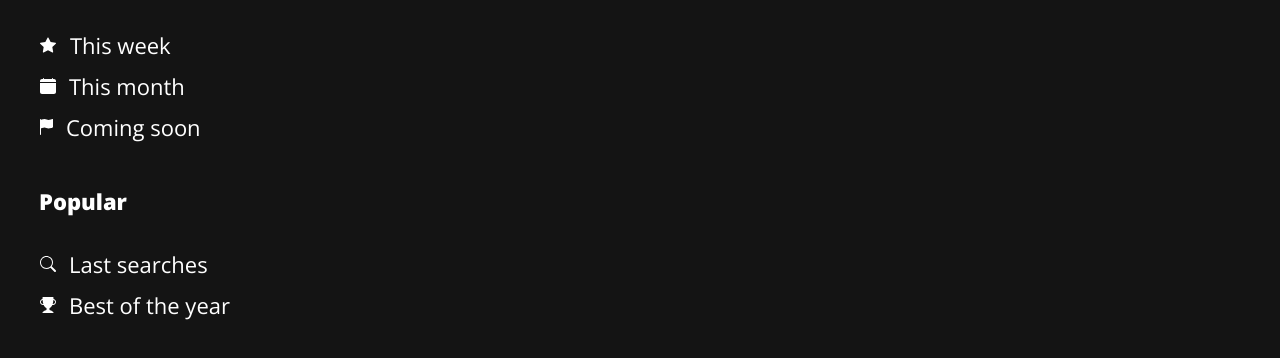
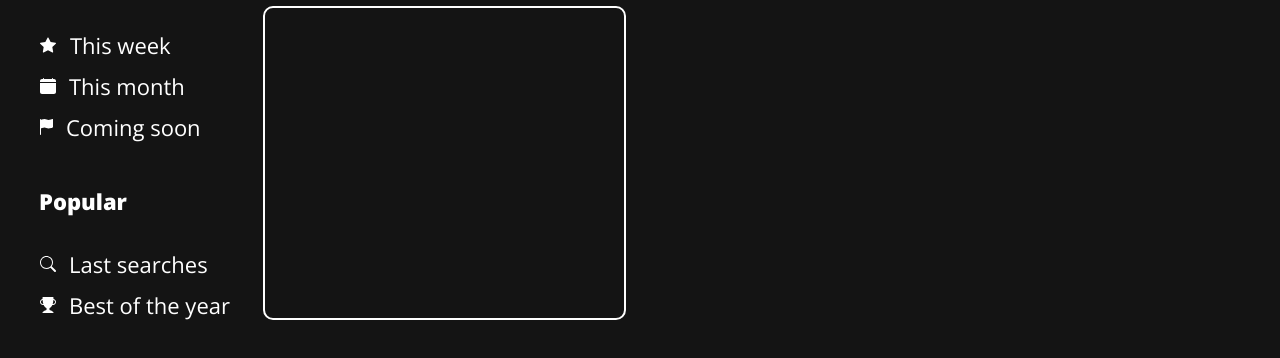
Before and after one commit to clementine-c137/Tali-AltimetrikGameFinderApp, a plain HTML site: page main.html in a window 1280 px wide. Shown: the part 268-626 px from the top of the page. Drawn offline with nearby package versions, Linux system fonts and the light colour scheme; no server answers.

Commit message:
created the function to place cards from js

```diff
--- a/main.css
+++ b/main.css
@@ -7,13 +7,17 @@
 
 html {
     height: 100%;
+    width: 100%;
 }
 body {
     background-color: #141414;
     min-height: 100%;
+    width: 100%;
+
 }
 
 header {
+    position: fixed;
     display: grid;
     grid-template-columns: 1fr 1fr 1fr;
     grid-template-rows: 1fr 1fr 1fr;
@@ -122,12 +126,14 @@ header {
 }
 
 .mainview-container {
+    padding-top: 120px;
     display: flex;
     height: 100%;
     width: 100%;
 }
 
 .side-menu {
+    position: fixed;
     display: flex;
     flex-direction: column;
     height: 100%;
@@ -136,6 +142,7 @@ header {
 
 .home {
     margin-top:33px;
+
     margin-left: 39px;
     font-style: normal;
     font-weight: 800;
@@ -186,6 +193,7 @@ header {
 
 .sub-menu {
     display: flex;
+    width: 263px;
     align-items: center;
     margin-left: 40px;
     margin-bottom: 11px;
@@ -206,6 +214,8 @@ header {
 
 .main-container {
     height: 100%;
+    width: 100%;
+    padding-left: 263px;
 }
 
 .main-title {
@@ -227,10 +237,12 @@ header {
 
 .cards-container {
     height: 100%;
+    width: 100%;
+    margin-top: 30px;
 }
 .games-list {
     display: grid;
-    grid-template-columns: repeat(3, 1fr);
+    grid-template-columns: repeat(3, 370px);
     grid-auto-rows: 314px;
     gap: 24px;
 }
@@ -241,3 +253,6 @@ header {
     border-radius: 10px;
     border: 2px solid #FFFFFF;
 }
+ul {
+    list-style-type: none;
+  }
--- a/main.html
+++ b/main.html
@@ -86,7 +86,10 @@
             <h1 class="main-title">New and trending</h1>
             <h2 class="sub-title">Based on player counts and realese date</h2>
             <div class="cards-container">
-                <ul class="games-list" ></ul>
+                <ul class="games-list" >
+                    <li class="card-display"></li>
+                </ul>
+
             </div>
         </main>
     </div>
--- a/main.js
+++ b/main.js
@@ -1,7 +1,6 @@
-window.onload = (event) => {
+window.onload = () => {
     console.log('page is fully loaded');
-    let ul = document.querySelector('.games-list');
-    ul.innerHTML = "";
+
   };
 const urlKey = "https://api.rawg.io/api/games?key=c171203ffd95417e994a2949e49ca0f8";
 
@@ -52,13 +51,14 @@ const loadRawg = async function() {
     }).then(response => response.json())
     .then(data => {
         console.log('Success:', data);
-        //data = JSON.parse(data.results);
-
-        Object.entries(data).forEach( li => {
-
+        //data = JSON.parse(data);
+        let ul = document.querySelector('.games-list');
+        ul.innerHTML = "";
+       // Object.entries(data).forEach( li => {
+        data.results.forEach( li => {
             li = document.createElement('li');
-            li.className = cardDisplay;
-           ul.appendchild(li);
+           li.classList.add('card-display') ;
+           ul.appendChild(li);
 
        });
 
```
